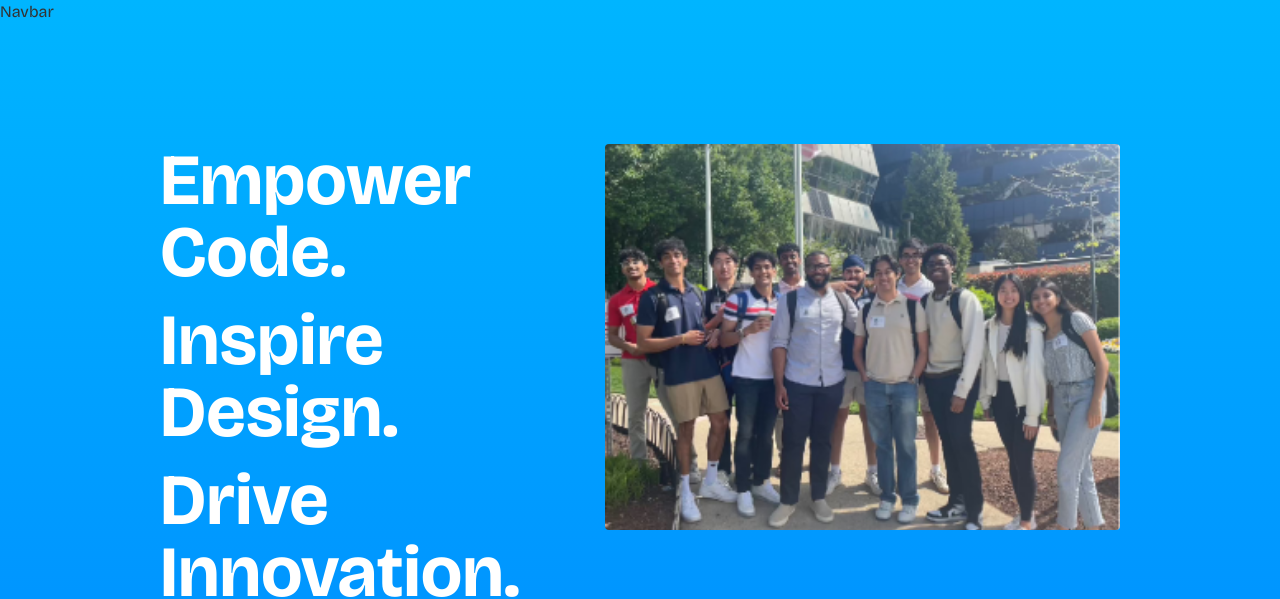
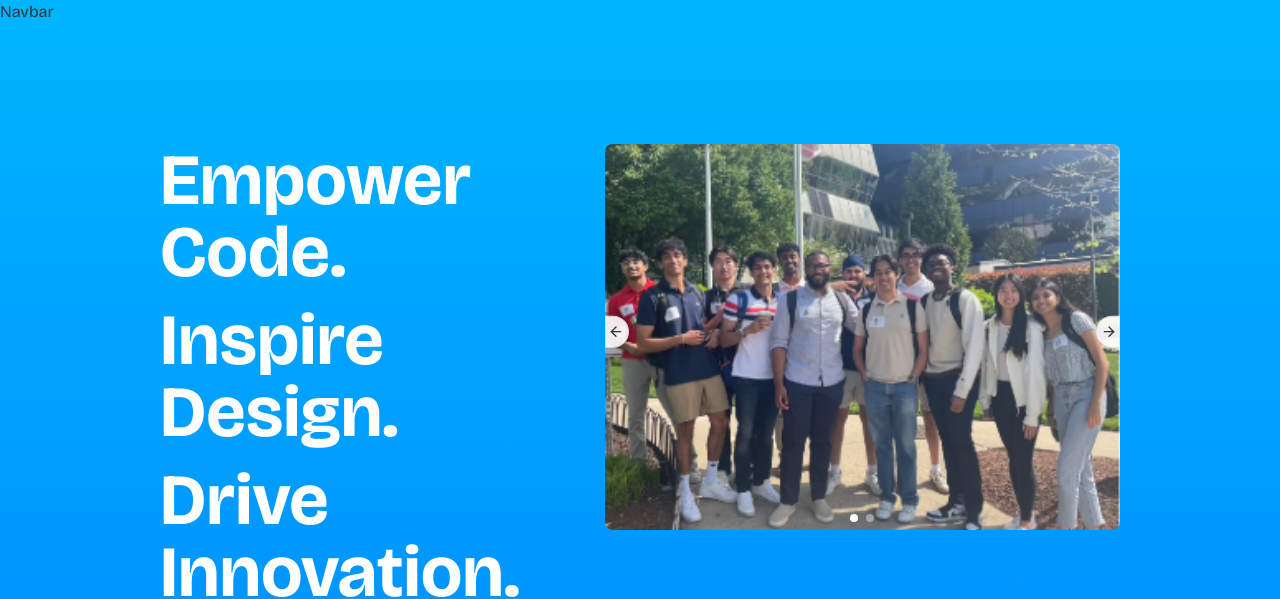
Before and after one commit to ADC-Website-S25/adc-website, a Next.js app: page / in a window 1280 px wide. Shown: the top 599 px of the page. Built offline with nearby package versions, Linux system fonts and the light colour scheme.

Commit message:
feat: add landing section

```diff
--- a/package.json
+++ b/package.json
@@ -12,6 +12,7 @@
     "@radix-ui/react-slot": "^1.2.3",
     "class-variance-authority": "^0.7.1",
     "clsx": "^2.1.1",
+    "embla-carousel-react": "^8.6.0",
     "lucide-react": "^0.523.0",
     "next": "15.3.4",
     "react": "^19.0.0",
--- a/src/app/layout.tsx
+++ b/src/app/layout.tsx
@@ -21,6 +21,9 @@ export default function RootLayout({
 }>) {
   return (
     <html lang="en">
+      <head>
+        <script src="https://unpkg.com/react-scan/dist/auto.global.js" />
+      </head>
       <body
         className={`${bricolage.variable} antialiased`}
       >
--- a/src/components/sections/landing.tsx
+++ b/src/components/sections/landing.tsx
@@ -1,4 +1,13 @@
 import Image from 'next/image'
+import {
+  Carousel,
+  CarouselContent,
+  CarouselDots,
+  CarouselItem,
+  CarouselNext,
+  CarouselPrevious,
+} from "@/components/ui/carousel"
+import { photoGallery } from '@/data/photo-gallery'
 
 const Landing = () => {
   return (
@@ -11,14 +20,31 @@ const Landing = () => {
         </div>
 
         {/* Image gallery */}
-          <Image
-            src="/images/example-group-photo.png"
-            alt="Landing Image"
-            width={630}
-            height={386}
-            className="w-[630px] h-[386px] object-cover rounded-lg"
-            priority
-          />
+        <Carousel
+          opts={{
+            loop: true,
+          }}
+          className='w-[630px] h-[386px] rounded-xl overflow-hidde'
+        >
+          <CarouselContent className=''>
+            {photoGallery.map((photo, index) => (
+              <CarouselItem key={index}>
+                <Image
+                  src={photo.src}
+                  alt={photo.alt}
+                  width={630}
+                  height={386}
+                  className="w-[630px] h-[386px] object-cover rounded-xl"
+                  priority={index === 0} // Load the first image with priority only
+                  decoding='async' // Use async decoding for better performance
+                />
+              </CarouselItem>
+            ))}
+          </CarouselContent>
+          <CarouselPrevious />
+          <CarouselNext />
+          <CarouselDots />
+        </Carousel>
       </div>
 
       <div className='flex w-full justify-around mt-20'>
--- /dev/null
+++ b/src/components/ui/carousel.tsx
@@ -0,0 +1,286 @@
+"use client"
+
+import * as React from "react"
+import useEmblaCarousel, {
+  type UseEmblaCarouselType,
+} from "embla-carousel-react"
+import { ArrowLeft, ArrowRight } from "lucide-react"
+
+import { cn } from "@/lib/utils"
+import { Button } from "@/components/ui/button"
+
+type CarouselApi = UseEmblaCarouselType[1]
+type UseCarouselParameters = Parameters<typeof useEmblaCarousel>
+type CarouselOptions = UseCarouselParameters[0]
+type CarouselPlugin = UseCarouselParameters[1]
+
+type CarouselProps = {
+  opts?: CarouselOptions
+  plugins?: CarouselPlugin
+  orientation?: "horizontal" | "vertical"
+  setApi?: (api: CarouselApi) => void
+}
+
+type CarouselContextProps = {
+  carouselRef: ReturnType<typeof useEmblaCarousel>[0]
+  api: ReturnType<typeof useEmblaCarousel>[1]
+  scrollPrev: () => void
+  scrollNext: () => void
+  canScrollPrev: boolean
+  canScrollNext: boolean
+  selectedIndex: number
+  scrollSnaps: number[]
+} & CarouselProps
+
+const CarouselContext = React.createContext<CarouselContextProps | null>(null)
+
+function useCarousel() {
+  const context = React.useContext(CarouselContext)
+
+  if (!context) {
+    throw new Error("useCarousel must be used within a <Carousel />")
+  }
+
+  return context
+}
+
+function Carousel({
+  orientation = "horizontal",
+  opts,
+  setApi,
+  plugins,
+  className,
+  children,
+  ...props
+}: React.ComponentProps<"div"> & CarouselProps) {
+  const [carouselRef, api] = useEmblaCarousel(
+    {
+      ...opts,
+      axis: orientation === "horizontal" ? "x" : "y",
+    },
+    plugins
+  )
+  const [canScrollPrev, setCanScrollPrev] = React.useState(false)
+  const [canScrollNext, setCanScrollNext] = React.useState(false)
+  const [selectedIndex, setSelectedIndex] = React.useState(0)
+  const [scrollSnaps, setScrollSnaps] = React.useState<number[]>([])
+
+  const onSelect = React.useCallback((api: CarouselApi) => {
+    if (!api) return
+    setCanScrollPrev(api.canScrollPrev())
+    setCanScrollNext(api.canScrollNext())
+    setSelectedIndex(api.selectedScrollSnap())
+  }, [])
+
+  const scrollPrev = React.useCallback(() => {
+    api?.scrollPrev()
+  }, [api])
+
+  const scrollNext = React.useCallback(() => {
+    api?.scrollNext()
+  }, [api])
+
+  const handleKeyDown = React.useCallback(
+    (event: React.KeyboardEvent<HTMLDivElement>) => {
+      if (event.key === "ArrowLeft") {
+        event.preventDefault()
+        scrollPrev()
+      } else if (event.key === "ArrowRight") {
+        event.preventDefault()
+        scrollNext()
+      }
+    },
+    [scrollPrev, scrollNext]
+  )
+
+  React.useEffect(() => {
+    if (!api || !setApi) return
+    setApi(api)
+  }, [api, setApi])
+
+  React.useEffect(() => {
+    if (!api) return
+    onSelect(api)
+    setScrollSnaps(api.scrollSnapList())
+    api.on("reInit", onSelect)
+    api.on("select", onSelect)
+
+    return () => {
+      api?.off("select", onSelect)
+    }
+  }, [api, onSelect])
+
+  return (
+    <CarouselContext.Provider
+      value={{
+        carouselRef,
+        api: api,
+        opts,
+        orientation:
+          orientation || (opts?.axis === "y" ? "vertical" : "horizontal"),
+        scrollPrev,
+        scrollNext,
+        canScrollPrev,
+        canScrollNext,
+        selectedIndex,
+        scrollSnaps,
+      }}
+    >
+      <div
+        onKeyDownCapture={handleKeyDown}
+        className={cn("relative", className)}
+        role="region"
+        aria-roledescription="carousel"
+        data-slot="carousel"
+        {...props}
+      >
+        {children}
+      </div>
+    </CarouselContext.Provider>
+  )
+}
+
+function CarouselContent({ className, ...props }: React.ComponentProps<"div">) {
+  const { carouselRef, orientation } = useCarousel()
+
+  return (
+    <div
+      ref={carouselRef}
+      className="overflow-hidden"
+      data-slot="carousel-content"
+    >
+      <div
+        className={cn(
+          "flex",
+          orientation === "horizontal" ? "-ml-4" : "-mt-4 flex-col",
+          className
+        )}
+        {...props}
+      />
+    </div>
+  )
+}
+
+function CarouselItem({ className, ...props }: React.ComponentProps<"div">) {
+  const { orientation } = useCarousel()
+
+  return (
+    <div
+      role="group"
+      aria-roledescription="slide"
+      data-slot="carousel-item"
+      className={cn(
+        "min-w-0 shrink-0 grow-0 basis-full",
+        orientation === "horizontal" ? "pl-4" : "pt-4",
+        className
+      )}
+      {...props}
+    />
+  )
+}
+
+function CarouselPrevious({
+  className,
+  variant = "outline",
+  size = "icon",
+  ...props
+}: React.ComponentProps<typeof Button>) {
+  const { orientation, scrollPrev, canScrollPrev } = useCarousel()
+
+  return (
+    <Button
+      data-slot="carousel-previous"
+      variant={variant}
+      size={size}
+      className={cn(
+        "absolute w-6 h-8 rounded-r-full opacity-90",
+        orientation === "horizontal"
+          ? "top-1/2 left-0 -translate-y-2/3"
+          : "-top-12 left-1/2 -translate-x-1/2 rotate-90",
+        className
+      )}
+      disabled={!canScrollPrev}
+      onClick={scrollPrev}
+      {...props}
+    >
+      <ArrowLeft size={12} className="!opacity-100 mr-0.5"/>
+      <span className="sr-only">Previous slide</span>
+    </Button>
+  )
+}
+
+function CarouselNext({
+  className,
+  variant = "outline",
+  size = "icon",
+  ...props
+}: React.ComponentProps<typeof Button>) {
+  const { orientation, scrollNext, canScrollNext } = useCarousel()
+
+  return (
+    <Button
+      data-slot="carousel-next"
+      variant={variant}
+      size={size}
+      className={cn(
+        "absolute w-6 h-8 rounded-l-full opacity-90",
+        orientation === "horizontal"
+          ? "top-1/2 right-0 -translate-y-2/3"
+          : "-bottom-12 left-1/2 -translate-x-1/2 rotate-90",
+        className
+      )}
+      disabled={!canScrollNext}
+      onClick={scrollNext}
+      {...props}
+    >
+      <ArrowRight size={12} className="!opacity-100 ml-0.5"/>
+      <span className="sr-only">Next slide</span>
+    </Button>
+  )
+}
+
+function CarouselDots({ className, ...props }: React.ComponentProps<"div">) {
+  const { api, selectedIndex, scrollSnaps } = useCarousel()
+
+  const scrollTo = React.useCallback(
+    (index: number) => {
+      api?.scrollTo(index)
+    },
+    [api]
+  )
+
+  return (
+    <div
+      className={cn(
+        "flex justify-center items-center gap-2 mt-4",
+        className
+      )}
+      data-slot="carousel-dots"
+      {...props}
+    >
+      {scrollSnaps.map((_, index) => (
+        <button
+          key={index}
+          className={cn(
+            "w-2 h-2 rounded-full transition-opacity focus:outline-none focus:ring-2 focus:ring-blue-500 -mt-14 z-20",
+            index === selectedIndex
+              ? "bg-white opacity-100"
+              : "bg-white opacity-40 hover:opacity-60"
+          )}
+          onClick={() => scrollTo(index)}
+          aria-label={`Go to slide ${index + 1}`}
+        />
+      ))}
+    </div>
+  )
+}
+
+export {
+  type CarouselApi,
+  Carousel,
+  CarouselContent,
+  CarouselItem,
+  CarouselPrevious,
+  CarouselNext,
+  CarouselDots,
+}
--- /dev/null
+++ b/src/data/photo-gallery.ts
@@ -0,0 +1,14 @@
+type PhotoGalleryItem = {
+  src: string; // Path to the image file
+  alt: string; // Alt text for the image
+}
+
+/**
+ * Add photos to the gallery of the landing section here
+ * All images should be in the public/images folder
+ */
+export const photoGallery: PhotoGalleryItem[] = [
+  { src: "/images/example-group-photo.png", alt: "Group photo of ADC members" },
+  { src: "/common/adc-256.png", alt: "adc logo"},
+  // { src: "/images/", alt: ""},
+]
```
Also changed, not shown: 1 other file (tests, documents, lock files or other folders).
